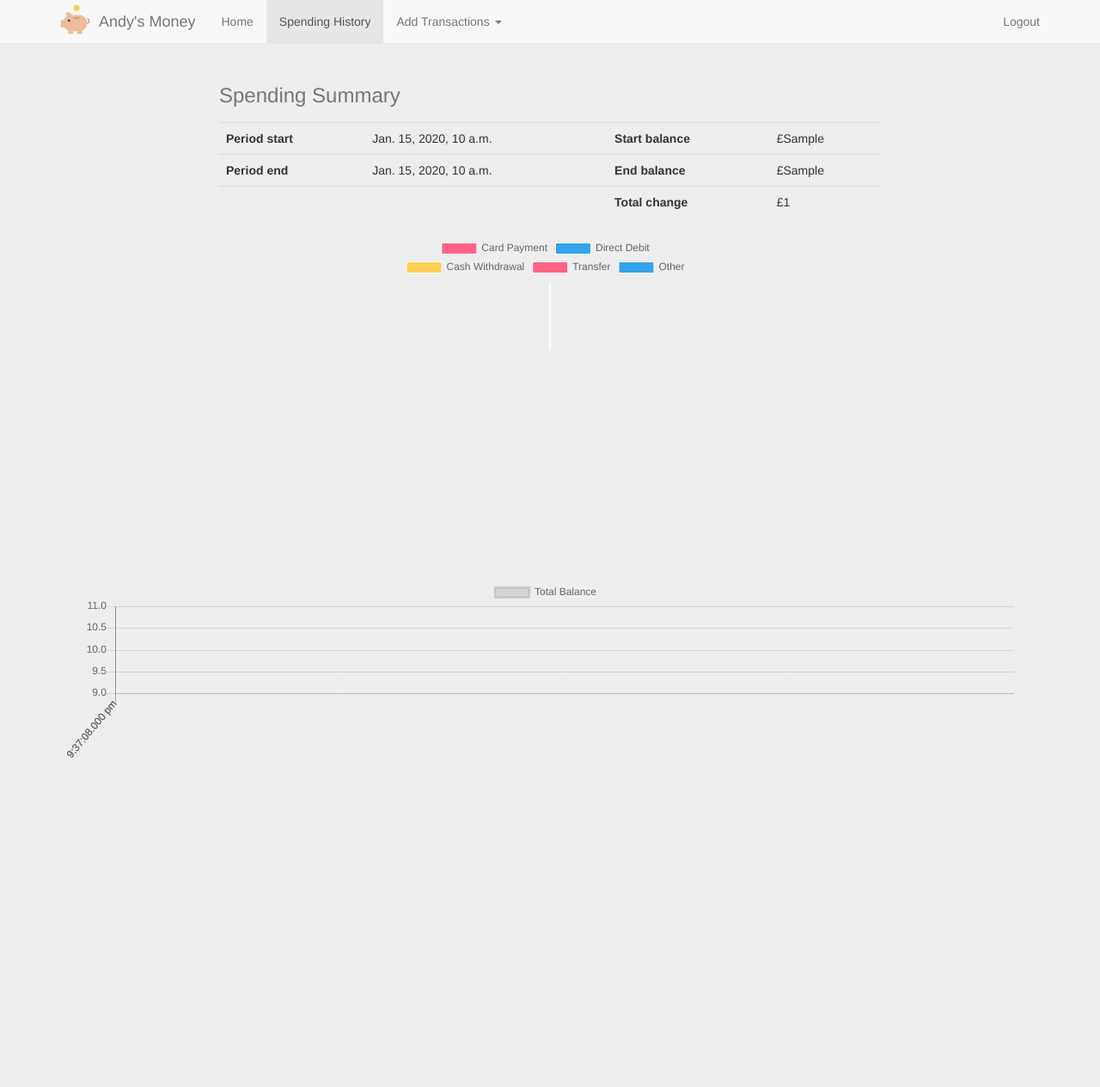
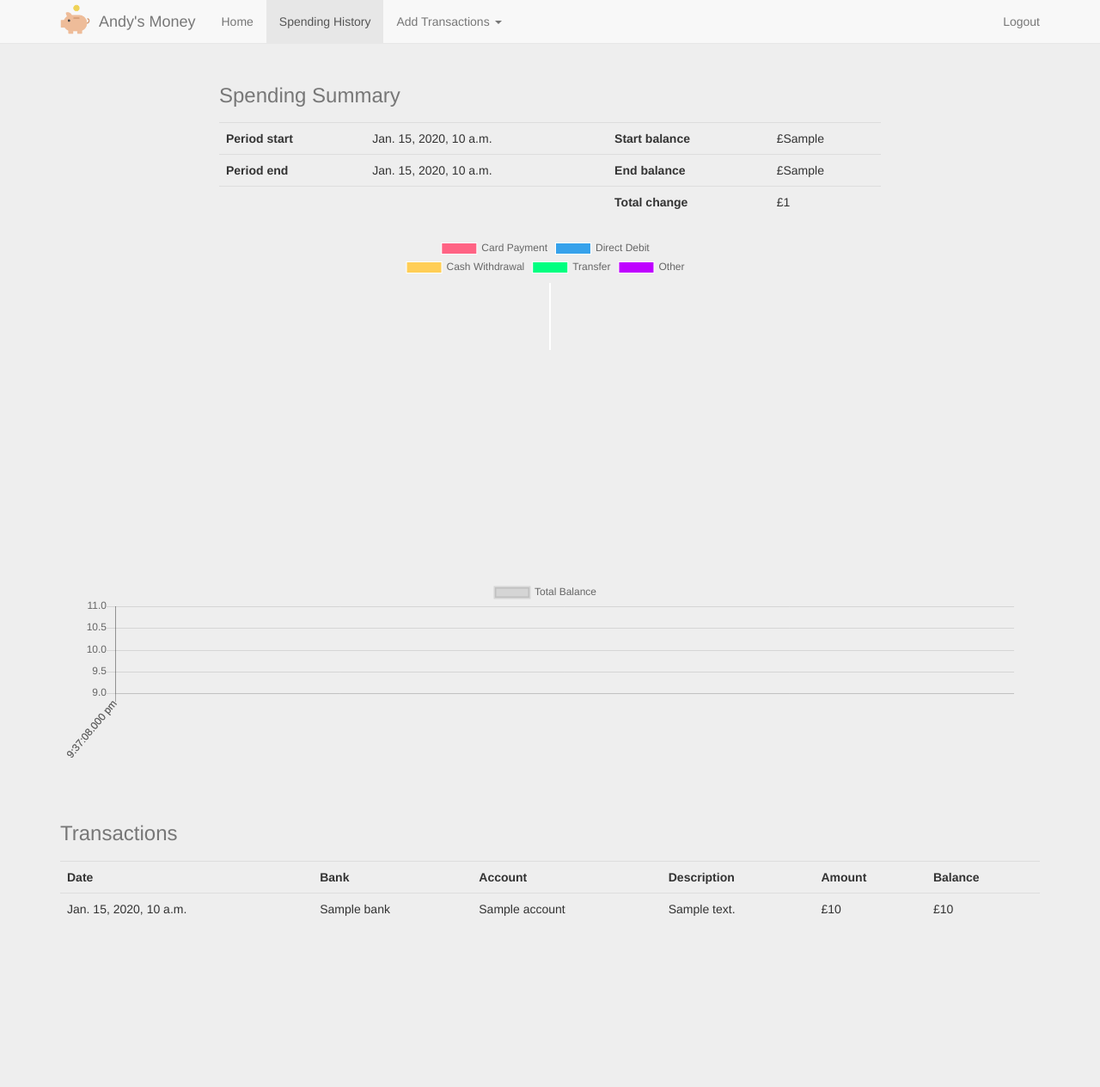
Before and after one commit to andyb3/money, a Django app: template transactions/templates/transactions/view_tx.html in a window 1280 px wide. Shown: the top 1264 px of the page at 86% size. Run offline with Django 3.2, Linux system fonts and the light colour scheme; the template is opened without the code that fills it: most values are stand-ins (such as "Sample title", 1, 10 or a date in 2020); some libraries are stand-ins or nearby versions.

Commit message:
Added transaction table

```diff
--- a/transactions/templates/transactions/view_tx.html
+++ b/transactions/templates/transactions/view_tx.html
@@ -94,22 +94,22 @@
                 "#FF6384",
                 "#36A2EB",
                 "#FFCE56",
-                "#FF6384",
-                "#36A2EB"
+                "#00ff80",
+                "#bf00ff"
               ],
               hoverBackgroundColor: [
                 "#FF6384",
                 "#36A2EB",
                 "#FFCE56",
-                "#FF6384",
-                "#36A2EB"
+                "#00ff80",
+                "#bf00ff"
               ]
             }]
         };
         var options = {
           animation: {
-            animateScale: true,
-            animateRotate: true
+            animateScale: false,
+            animateRotate: false
           }
         };
         var myDoughnutChart = new Chart(ctx, {
@@ -131,7 +131,9 @@
                   {% for t in t_data_all %}
                     {x:moment('{{t.date}}', 'DD MMM YYYY'), y:{{t.balance}}},
                   {% endfor %}
-                  ]
+                  ],
+            lineTension: 0,
+            pointRadius: 0.5
         }]
       };
       var options = {
@@ -153,5 +155,28 @@
 
       </div>
 
+    <div class="container" style='max-width:1200px;margin:0 auto'>
+        <table class=table table-condensed>
+	        <caption><h3>Transactions</h3></caption>
+	        <tr>
+	          <th>Date</th>
+	          <th>Bank</th>
+	          <th>Account</th>
+	          <th>Description</th>
+	          <th>Amount</th>
+	          <th>Balance</th>
+	        </tr>
+	        {% for t in t_data_all %}
+	        <tr>
+	        	<td>{{t.date}}</td>
+	        	<td>{{t.bank}}</td>
+	        	<td>{{t.account}}</td>
+	        	<td>{{t.description}}</td>
+	        	<td>£{{t.amount}}</td>
+	        	<td>£{{t.balance}}</td>
+	        </tr>
+	        {% endfor %}
+        </table>
+    </div>
 
 {% endblock %}
--- a/transactions/views.py
+++ b/transactions/views.py
@@ -180,7 +180,6 @@ def view_tx(request):
                 t_data["bank"] = t.account.bank.bank_name
                 t_data["account"] = t.account.description
                 t_data["description"] = t.description
-                t_data["type"] = t.tx_type.description
                 t_data["amount"] = t.amount
                 balance += t.amount
                 t_data["balance"] = balance
```
